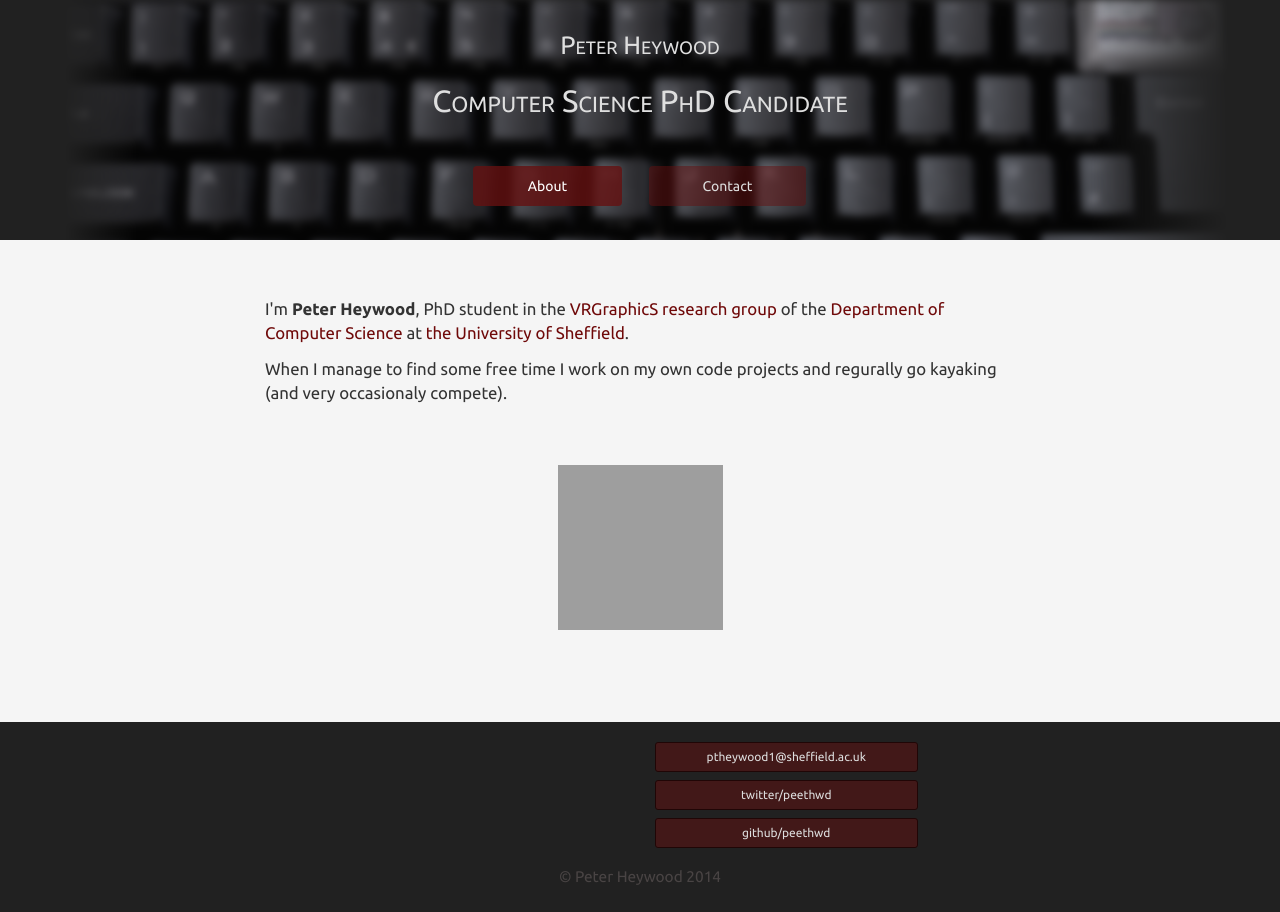
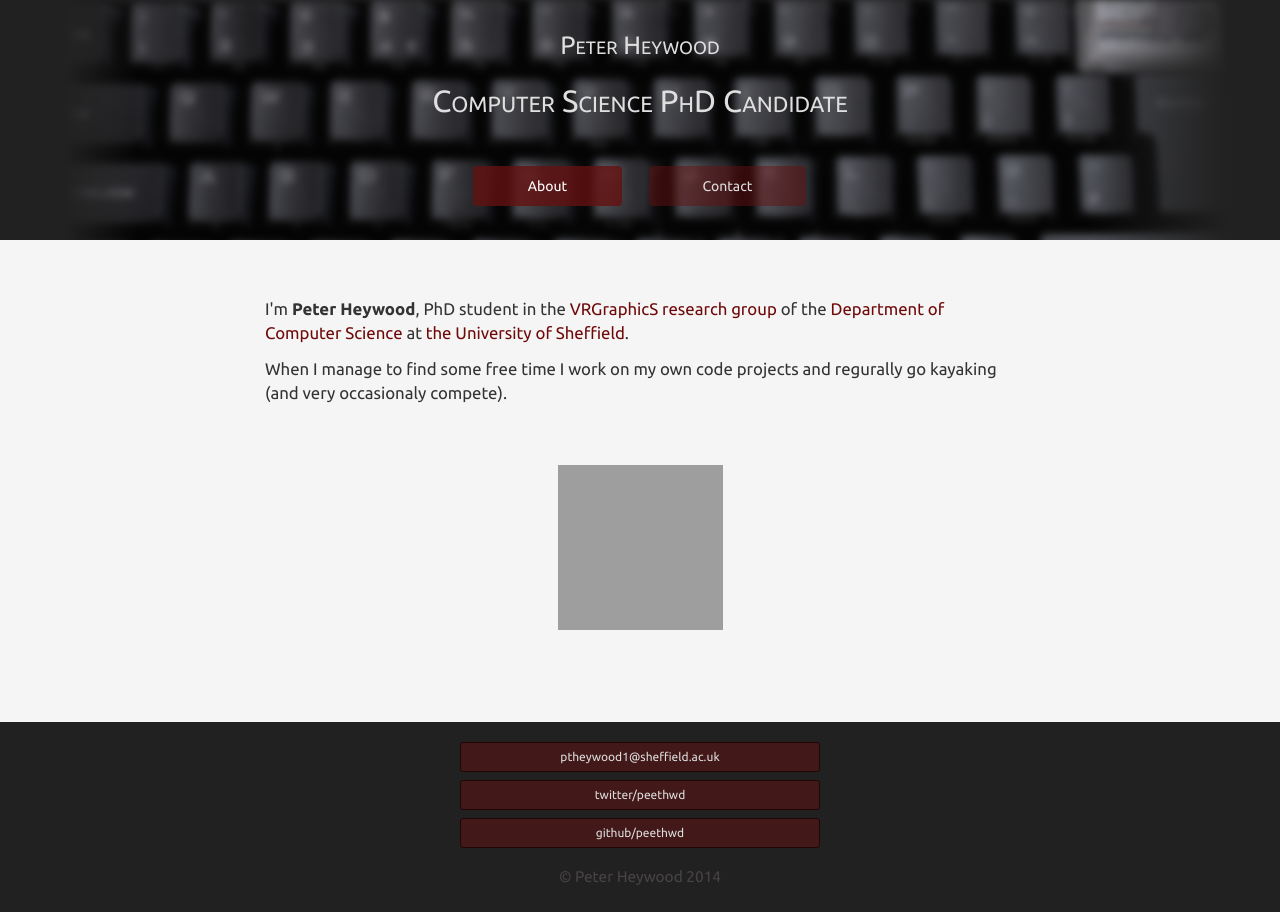
Before and after one commit to ptheywood/ptheywood.github.io, a Jekyll site: the page built from index.html, in a window 1280 px wide. Built offline with Jekyll 4.4.1, drawn with Linux system fonts in a browser that asks for light colours; nearby versions of some CDN libraries; grey boxes are pictures that could not be loaded.

Commit message:
fix footer widths

```diff
--- a/_includes/footer.html
+++ b/_includes/footer.html
@@ -3,7 +3,7 @@
     <div class="footer">
         <div class="container">
             <div class="row">
-                <div class="col-xs-10 col-sm-6 col-sm-offset-3 col-md-3 col-md-offset-6 text-center">
+                <div class="col-xs-10 col-xs-offset-1 col-sm-6 col-sm-offset-3 col-md-4 col-md-offset-4 text-center">
                     <ul class="list-unstyled footer-list">
                         {% for link in site.data.contact %}
                          <li>
```
